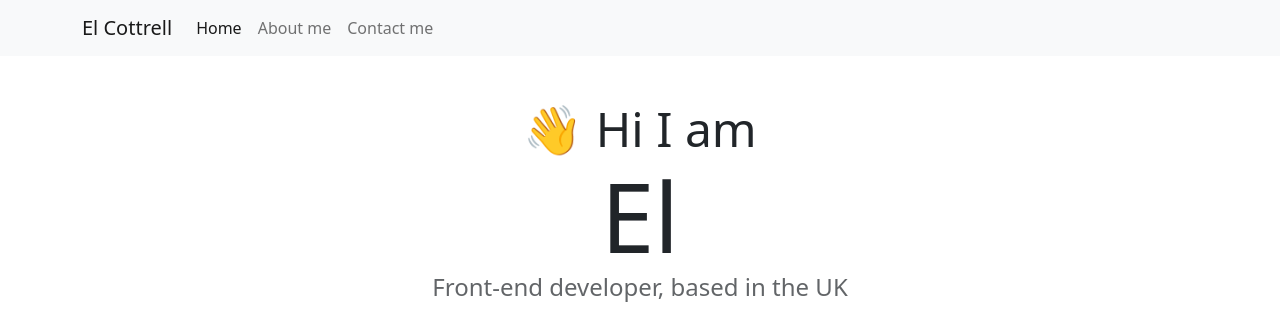
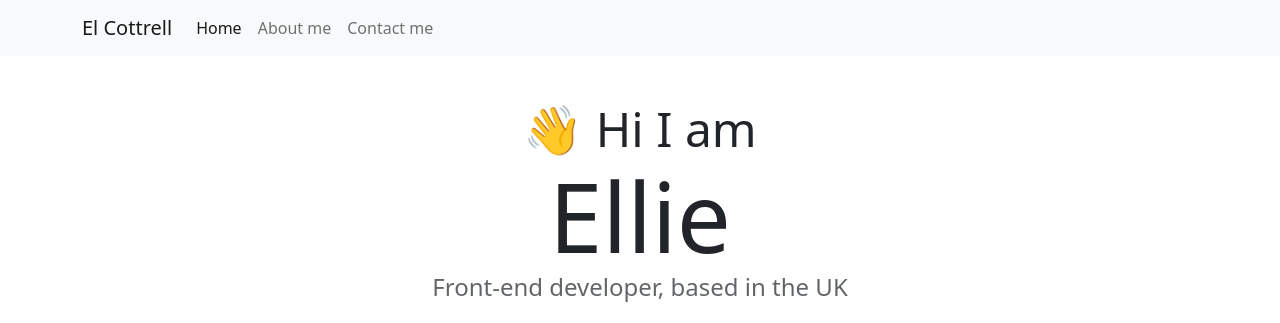
Before and after one commit to elliercottrell/portfolio, a plain HTML site: page index.html in a window 1280 px wide. Shown: the top 323 px of the page. Drawn offline with nearby package versions, Linux system fonts and the light colour scheme.

Commit message:
Small change to HTML

```diff
--- a/index.html
+++ b/index.html
@@ -51,7 +51,7 @@
       </div>
     </nav>
     <h2 class="text-center">👋 Hi I am</h2>
-    <h1 class="text-center">El</h1>
+    <h1 class="text-center">Ellie</h1>
     <h3 class="text-center">Front-end developer, based in the UK</h3>
     <div class="navigation-links mb-5">
       <a href="about.html#contact" class="primary-link">Contact me</a>
```
Also changed, not shown: 1 other file.
